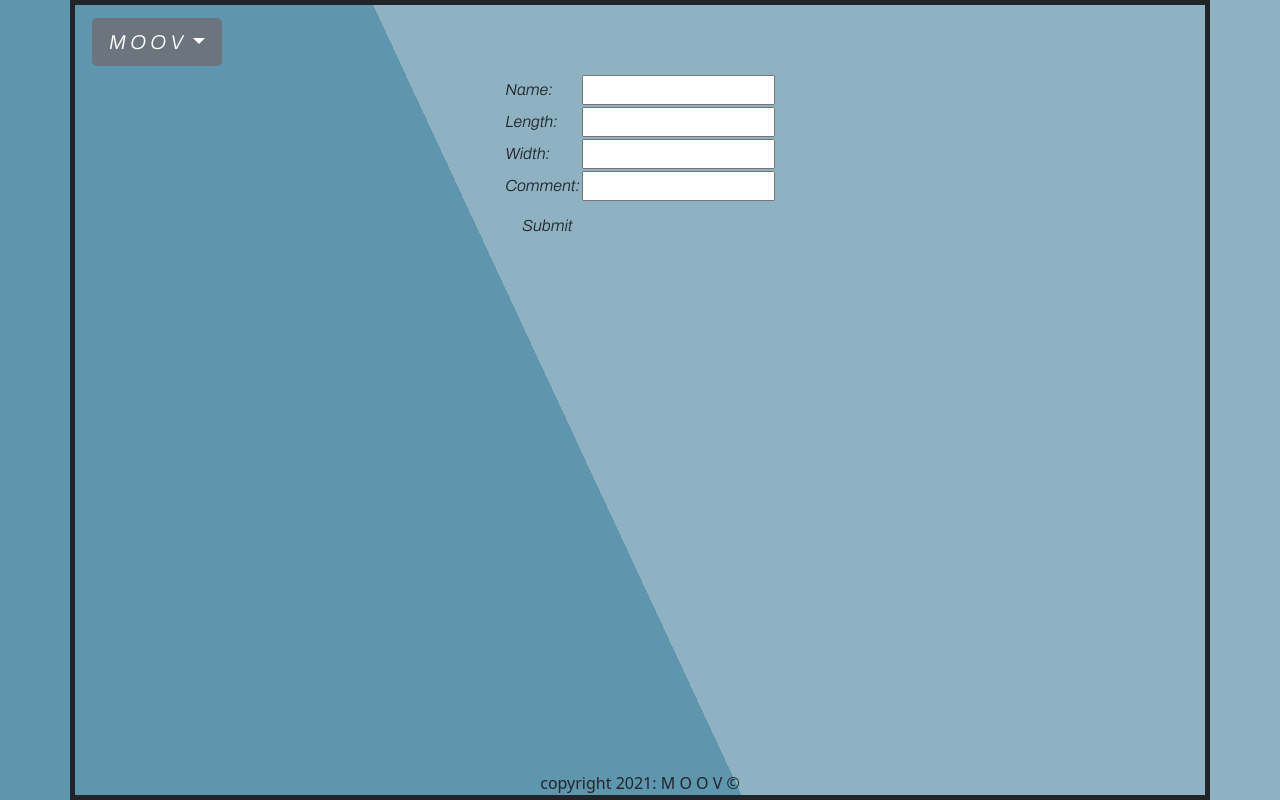
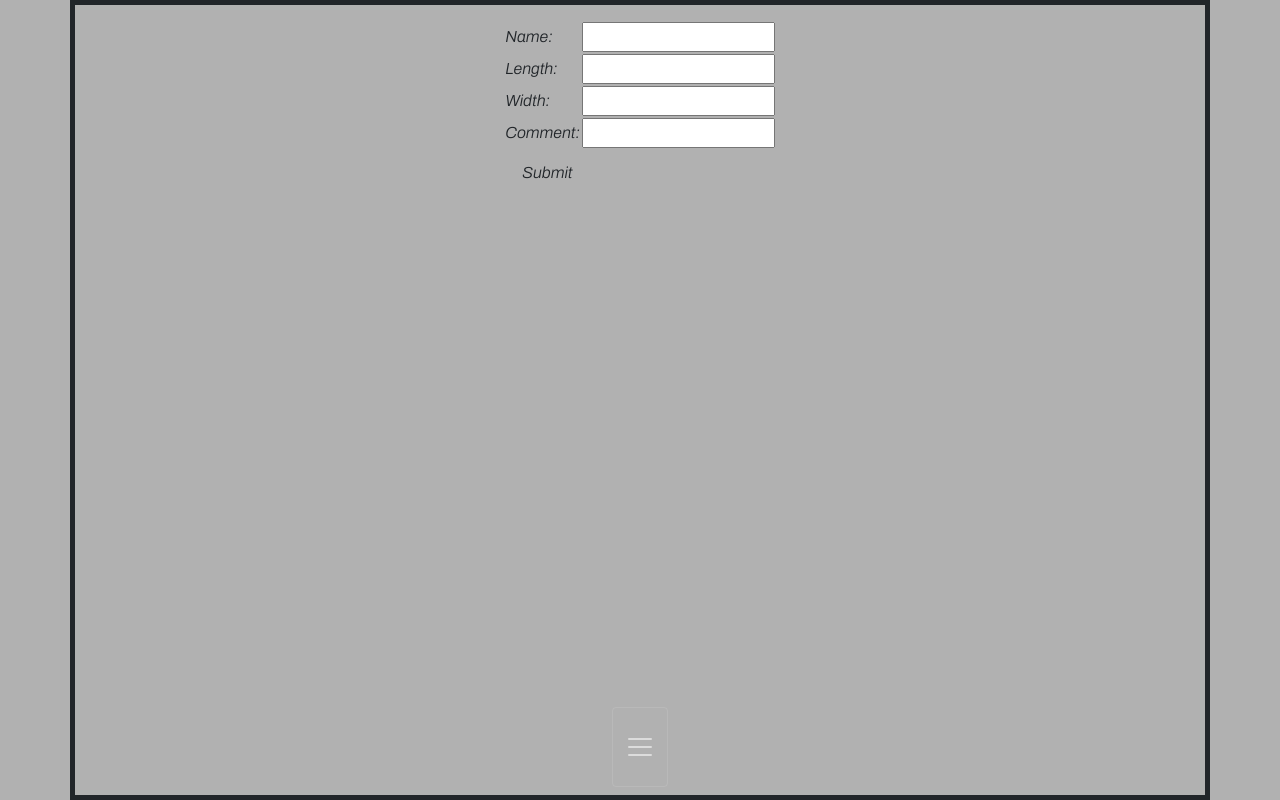
Before and after one commit to cardioforcake/portfolio-project-moov-app, a Django app: page /floorplans/create in a window 1280 px wide. Run offline with Django 3.2, Linux system fonts and the light colour scheme; the visitor is signed in with stand-in values (Sample User, id 1).

Commit message:
nagi's changes that was copied

```diff
--- a/moov_app/static/css/style.css
+++ b/moov_app/static/css/style.css
@@ -2,66 +2,59 @@
     box-sizing: border-box;
     margin: 0;
 }
-
 .floorplan-demo {
     width: 20rem;
     height: 20rem;
     border: solid;
 }
-
 .container{
     display: flex;
     flex-direction: column;
     justify-content: center;
     min-height: 100vh;
 }
+body{
+    background-color: #B1B1B1  !important;
+    /* background-image: -webkit-linear-gradient(15deg, #EC6A5C 15%,  #13515D 23%, ); */
+    background-image: linear-gradient(grey);
 
-body{
-    background-color: #5E96AE !important;
-    background-image: -webkit-linear-gradient(25deg, #5E96AE 45%, #8fb2c2 45%);
     min-height: 400px;
 }
-
 .navbar {
     align-self: flex-start;
     left: 0;
     top: 0;
-
 }
-
 main {
     display: flex;
     flex: 1;
     flex-direction: column;
     align-items: center;
     font-family: 'Archivo', sans-serif;
-
-
 }
-
 .home-buttons{
     display: flex;
-    flex-direction: row;
+    flex-direction: column;
+    /* justify-content: space-between;  */
+    align-items:center;
 }
-
+.card{
+    margin:15px
+}
 .btn {
     font-family: 'Archivo', sans-serif;
     margin: 5px;
 }
-
 .floorplan-cards{
     display: flex;
     flex-direction: row;
     flex-wrap: wrap;
 }
-
 footer {
     display: flex;
     align-items: center;
     justify-content: center;
 }
-
-
 .circle {
     border-radius: 50%;
     width: 200px;
@@ -95,7 +88,42 @@ footer {
   }
 
 
-  .flex{
-      display:flex;
-      flex-direction: column;
+ .home-buttons{
+    /* display:flex;
+    flex-direction: row;
+    justify-content: space-between; */
+
   }
+  .create_furniture{
+      margin-left: 25px
+  }
+
+  .footer{
+    z-index: 2;
+    margin:auto;
+  }
+  .bar{
+    display: flex;
+    flex-direction: row;
+    justify-content: space-between;
+    background-color: black;
+  }
+  .bar>a{
+    display: flex;
+    justify-content: center;
+    max-width: 25%;
+    font-weight: 500;
+    font-size: 1.5rem;
+  }
+  .trigger{
+    margin: auto;
+  }
+  .trigger-container{
+    height: 12vh;
+    display: flex;
+    justify-content: center;
+  }
+  .trigger-btn{
+    height: 100%;
+    background-color: black;
+  }
--- a/moov_app/templates/base.html
+++ b/moov_app/templates/base.html
@@ -1,12 +1,12 @@
 {% load static %}
-
 <!DOCTYPE html>
 <html lang="en">
-
 <head>
     <meta charset="UTF-8">
     <meta http-equiv="X-UA-Compatible" content="IE=edge">
     <link rel="stylesheet" type="text/css" href="{% static 'css/style.css' %}">
+    <link rel="stylesheet" href="https://cdnjs.cloudflare.com/ajax/libs/font-awesome/4.7.0/css/font-awesome.min.css">
+    <link rel="icon" href="http://example.com/favicon.png">
     <link href="https://cdn.jsdelivr.net/npm/bootstrap@5.0.2/dist/css/bootstrap.min.css" rel="stylesheet"
         integrity="sha384-EVSTQN3/azprG1Anm3QDgpJLIm9Nao0Yz1ztcQTwFspd3yD65VohhpuuCOmLASjC" crossorigin="anonymous">
     <script src="https://cdn.jsdelivr.net/npm/bootstrap@5.0.2/dist/js/bootstrap.bundle.min.js"
@@ -19,36 +19,46 @@
     <link href="https://fonts.googleapis.com/css2?family=Archivo:ital,wght@1,300&display=swap" rel="stylesheet">
     <title>Moov</title>
 </head>
-
 <body class="background">
     <div class=" container border border-dark border-5 w-100">
         <header>
             <nav class="navbar row">
-                <div class="dropdown d-block">
-                    <button class="btn btn-lg mb-2 mb-md-0 btn-secondary btn-block dropdown-toggle" type="button"
-                        id="dropdownMenuButton1" data-bs-toggle="dropdown" aria-haspopup="true" aria-expanded="false">
-                        M O O V
-                    </button>
-                    <div class="dropdown-menu" aria-labelledby="dropdownMenuButton">
-                        <a class="dropdown-item" href="{% url 'home' %}">Home</a>
-                        <a class="dropdown-item" href="{% url 'furniture_create' %}">Add Furniture</a>
-                        <a class="dropdown-item" href="{% url 'floorplan_details' 3 %}">demo</a>
-                        {% if user.is_authenticated %}
-                        <a class="dropdown-item" href="{% url 'logout' %}">Logout</a>
-                        {% else %}
-                        <a class="dropdown-item" href="{% url 'login' %}">Login</a>
-                        <a class="dropdown-item" href="{% url 'signup' %}">Signup</a>
 
-                        {% endif %}
-                    </div>
-                </div>
             </nav>
         </header>
         <main class="">
             {% block content %}
             {% endblock %}
         </main>
-        <footer>copyright 2021: M O O V &copy </footer>
+        <footer>
+
+            <div class="footer">
+                <!-- <div class="pos-f-t"> -->
+                  <div class="collapse" id="navbarToggleExternalContent">
+                    <div class="p-4 bar">
+                        <a class="dropdown-item" href="{% url 'home' %}">Home</a>
+                        {% if user.is_authenticated %}
+                        <a class="dropdown-item" href="{% url 'logout' %}">Logout</a>
+                        {% else %}
+                        <a class="dropdown-item" href="{% url 'login' %}">Login</a>
+                        <a class="dropdown-item" href="{% url 'signup' %}">Signup</a>
+                        {% endif %}
+                    </div>
+                  </div>
+                <!-- </div> -->
+                <nav class="navbar navbar-dark trigger-container">
+                    <!-- <div class="container-fluid"> -->
+                        <button class="navbar-toggler trigger-btn" type="button" data-bs-toggle="collapse"
+                            data-bs-target="#navbarToggleExternalContent" aria-controls="navbarToggleExternalContent"
+                             >
+                            <span class="navbar-toggler-icon trigger"></span>
+                        </button>
+                    <!-- </div> -->
+                </nav>
+              </div>
+
+
+        </footer>
     </div>
     <script>
         $('.li-modal').on('click', function (e) {
@@ -57,5 +67,4 @@
         });
     </script>
 </body>
-
 </html>
```
Also changed, not shown: moov_app/templates/home.html (+34 -24 lines).
